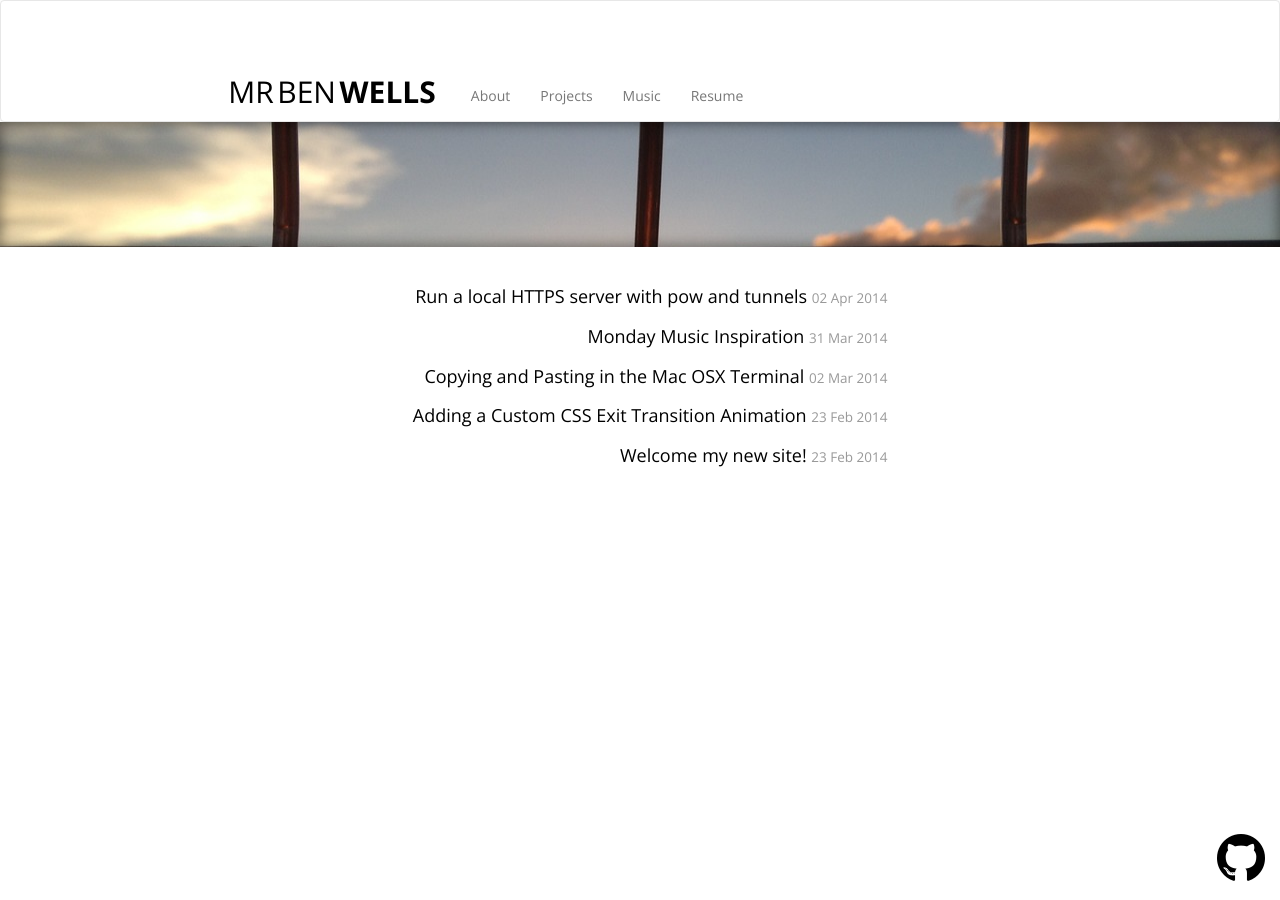
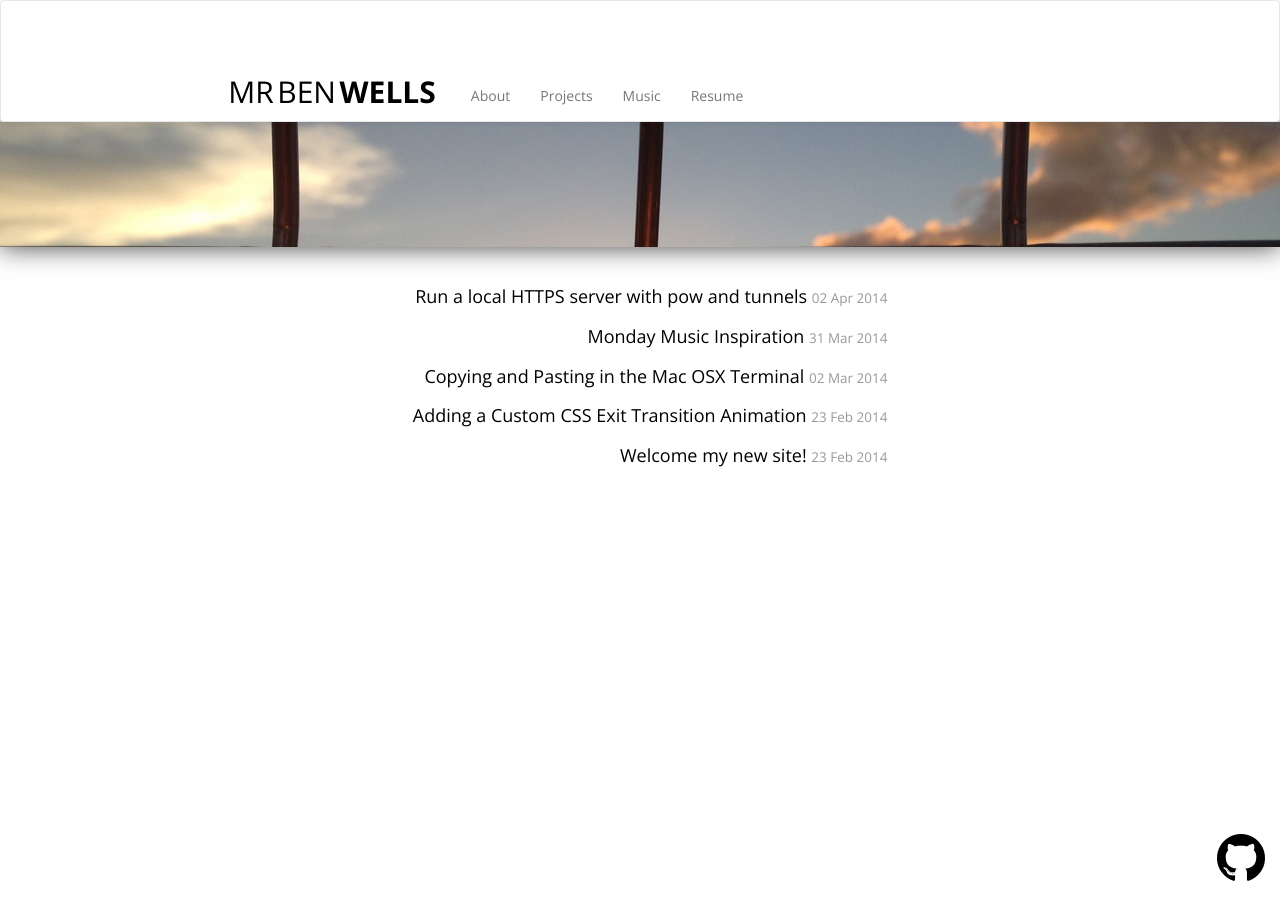
Before and after one commit to benwells/benwells.github.io, a Jekyll site: the page built from index.html, in a window 1280 px wide. Built offline with Jekyll 4.4.1, drawn with Linux system fonts in a browser that asks for light colours; nearby versions of some CDN libraries; Markdown is read by kramdown in place of the engine named in the settings.

Commit message:
Update neutral-theme.css

```diff
--- a/css/neutral-theme.css
+++ b/css/neutral-theme.css
@@ -36,7 +36,8 @@ h1 small {
   /*background: url('../img/bg2-dark3.jpg') no-repeat center center fixed;*/
   background: url('../img/sunset.jpg') no-repeat center center fixed;
   background-size: 100% 100%;
-  box-shadow: inset 0 0 15px rgba(0, 0, 0, 0.5);
+  box-shadow: inset 0 0 20px rgba(0, 0, 0, 0.9);
+  box-shadow: 0 0 25px rgba(0, 0, 0, 0.75);
   height:125px;
   width:100%;
 }
```
